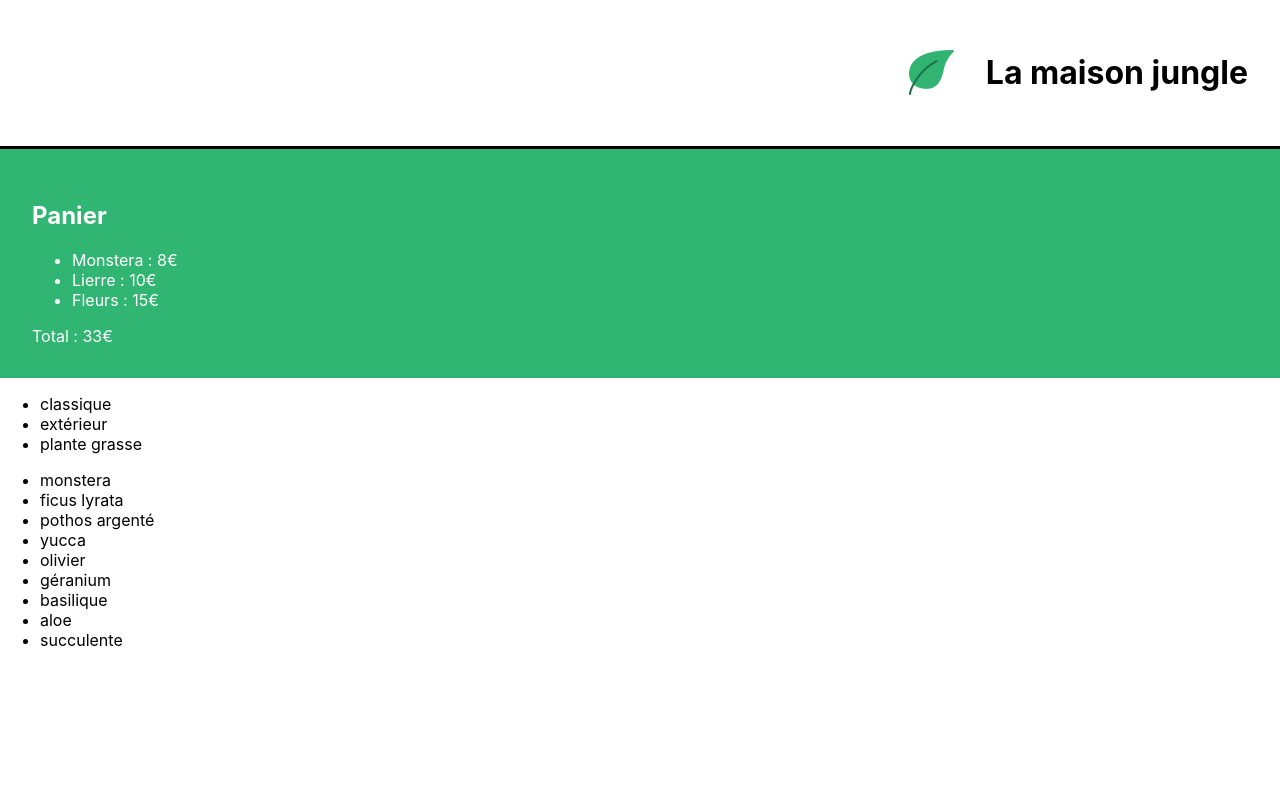
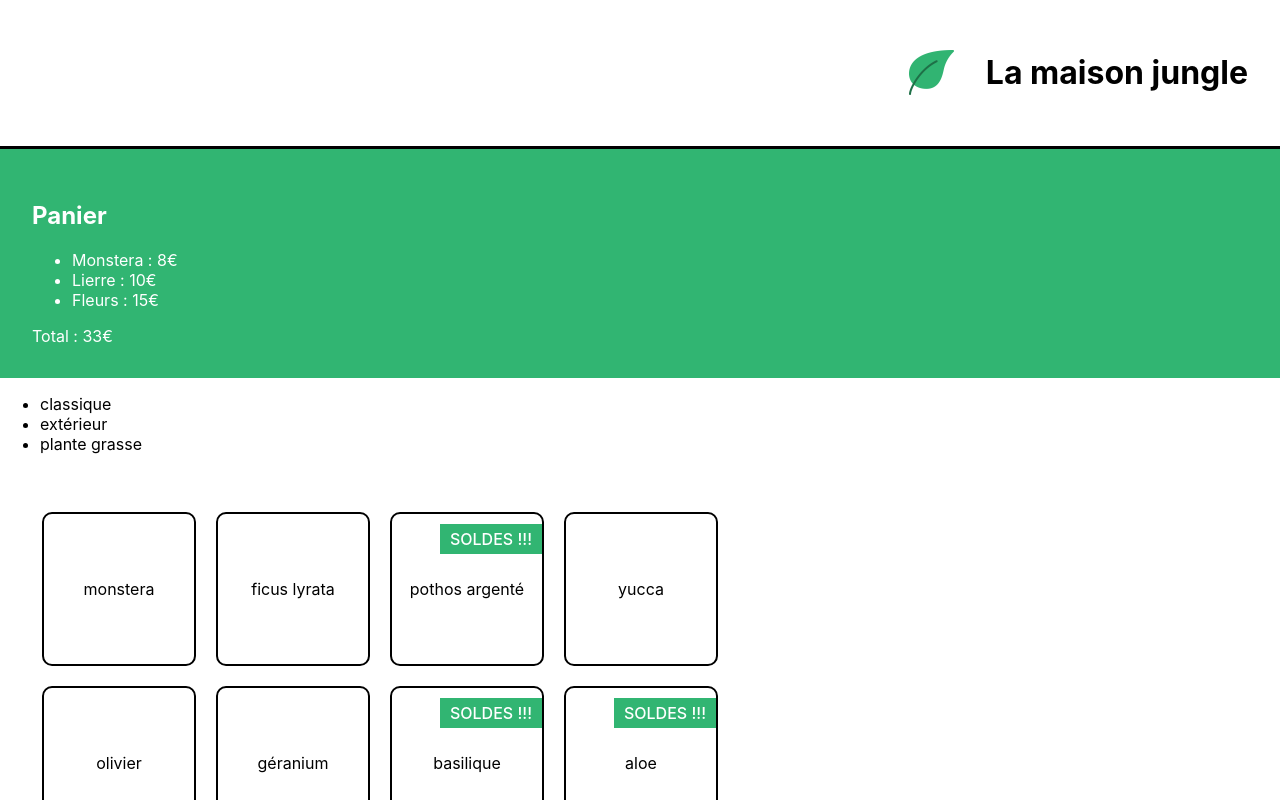
Before and after one commit to JonathanTramond/OC-debuter-avec-react, a React (Create React App) app: page / in a window 1280 px wide. Shown: the top 800 px of the page. Built offline with nearby package versions, Linux system fonts and the light colour scheme.

Commit message:
ajout de la fonctionnalité soldes

```diff
--- a/src/components/ShoppingList.js
+++ b/src/components/ShoppingList.js
@@ -17,9 +17,10 @@
 					<li key={cat}>{cat}</li>
 				))}
 			</ul>
-			<ul>
+			<ul className='lmj-plant-list'>
 				{plantList.map((plant) => (
-					<li key={plant.id}>{plant.name}</li>
+					<li key={plant.id} className='lmj-plant-item'>{plant.name}
+                    {plant.isSpecialOffer && <div className='lmj-sales'>SOLDES !!!</div>}</li>
 				))}
 			</ul>
 		</div>
--- a/src/datas/plantList.js
+++ b/src/datas/plantList.js
@@ -12,7 +12,8 @@
 	{
 		name: 'pothos argenté',
 		category: 'classique',
-		id: '3sd'
+		id: '3sd',
+		isSpecialOffer: true
 	},
 	{
 		name: 'yucca',
@@ -32,12 +33,14 @@
 	{
 		name: 'basilique',
 		category: 'extérieur',
-		id: '7ie'
+		id: '7ie',
+		isSpecialOffer: true
 	},
 	{
 		name: 'aloe',
 		category: 'plante grasse',
-		id: '8fp'
+		id: '8fp',
+		isSpecialOffer: true
 	},
 	{
 		name: 'succulente',
```
Also changed, not shown: 1 other file (tests, documents, lock files or other folders).
